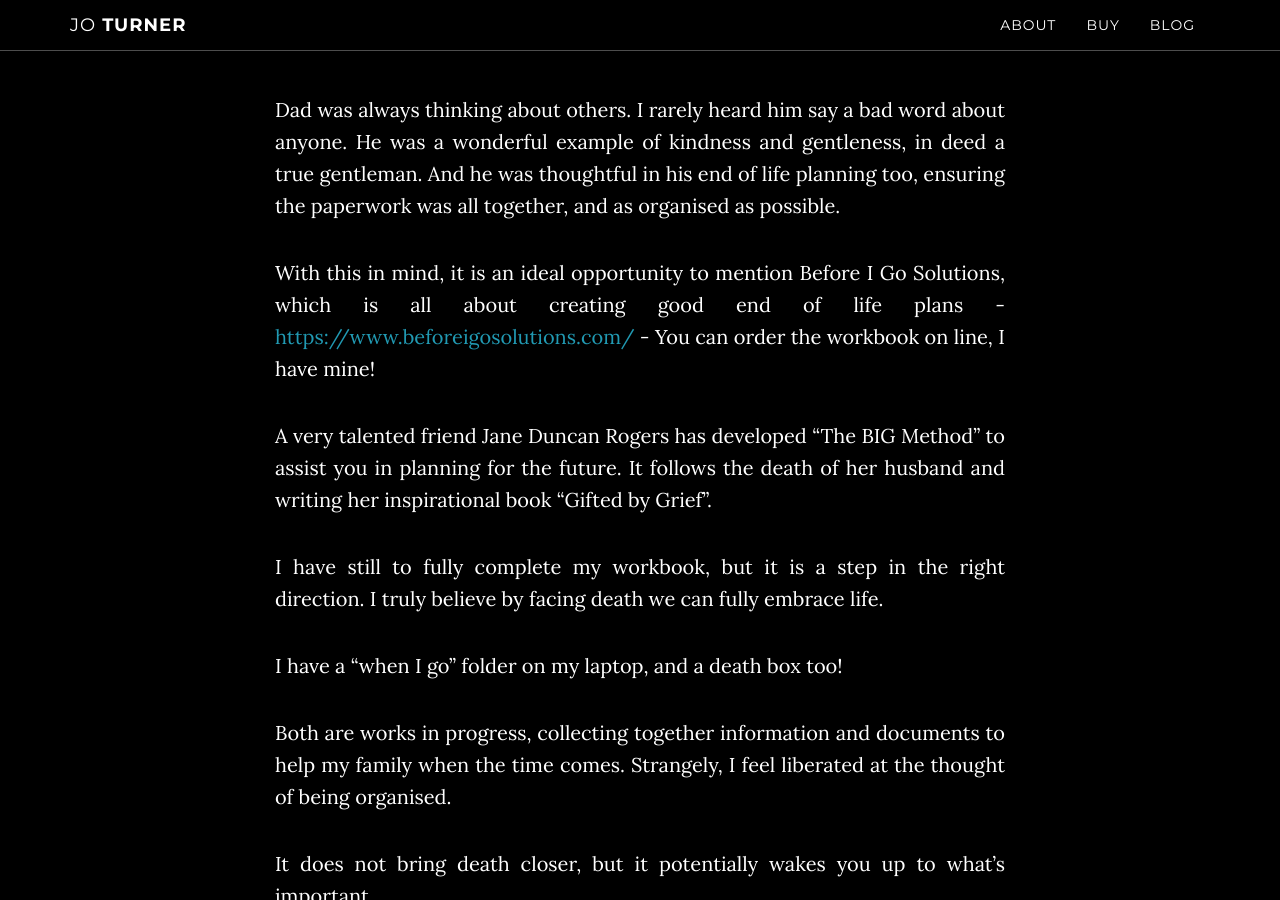
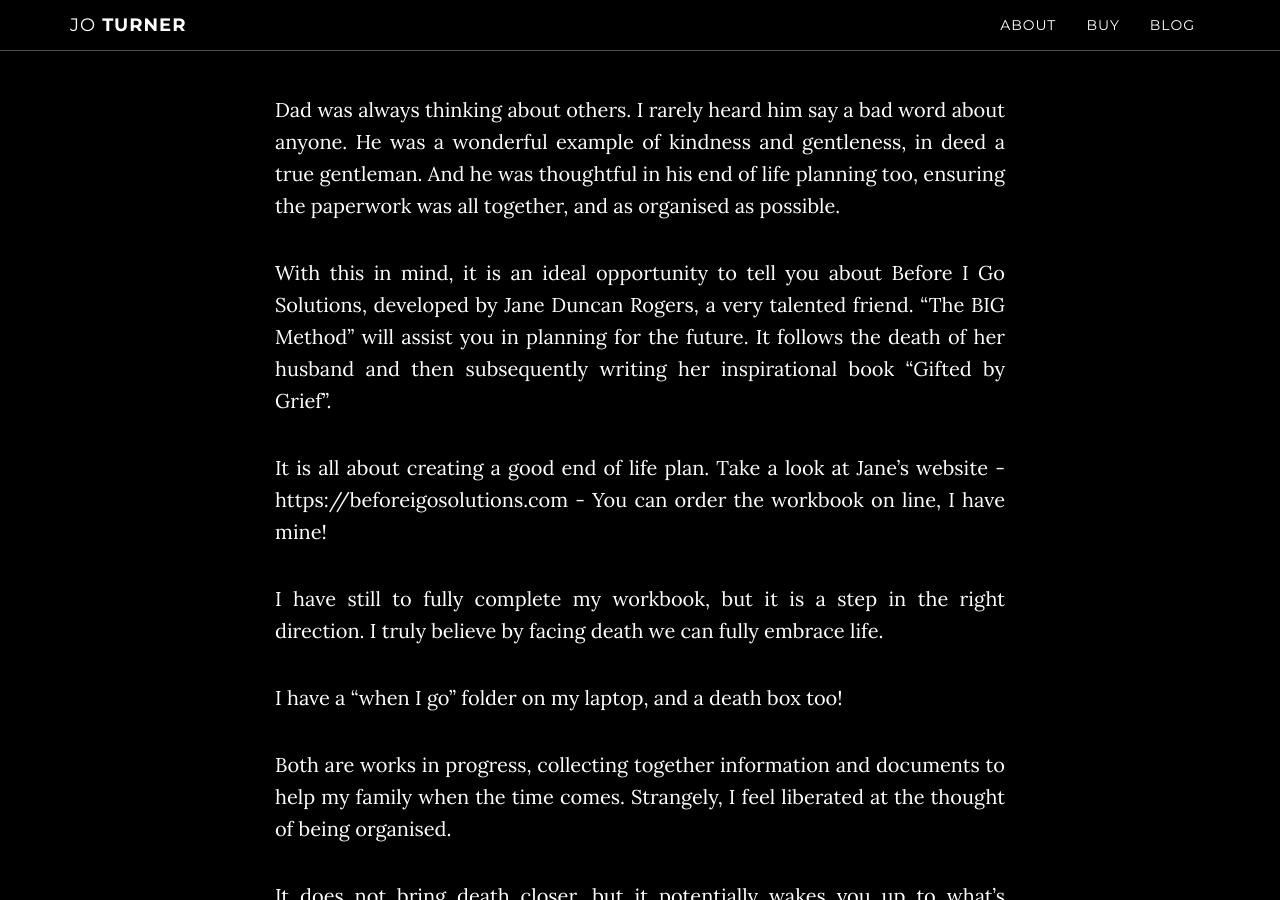
Before and after one commit to cardsfromtheedge/cardsfromtheedge.github.io, a Jekyll site: the page built from _posts/2019-08-04-Too-Soon-too-soon.md, in a window 1280 px wide and 900 px high, scrolled down 1862 px. Built offline with Jekyll 4.4.1, drawn with Linux system fonts in a browser that asks for light colours.

Commit message:
Update 2019-08-04-Too-Soon-too-soon.md

```diff
--- a/_posts/2019-08-04-Too-Soon-too-soon.md
+++ b/_posts/2019-08-04-Too-Soon-too-soon.md
@@ -24,9 +24,9 @@ He was a very organised person and had several years earlier, got a metal file t
 
 Dad was always thinking about others. I rarely heard him say a bad word about anyone. He was a wonderful example of kindness and gentleness, in deed a true gentleman. And he was thoughtful in his end of life planning too, ensuring the paperwork was all together, and as organised as possible.
 
-With this in mind, it is an ideal opportunity to mention Before I Go Solutions, which is all about creating good end of life plans - <a href="https://www.beforeigosolutions.com/">https://www.beforeigosolutions.com/</a> - You can order the workbook on line, I have mine!
+With this in mind, it is an ideal opportunity to tell you about Before I Go Solutions, developed by Jane Duncan Rogers, a very talented friend. “The BIG Method” will assist you in planning for the future. It follows the death of her husband and then subsequently writing her inspirational book “Gifted by Grief”.
 
-A very talented friend Jane Duncan Rogers has developed “The BIG Method” to assist you in planning for the future. It follows the death of her husband and writing her inspirational book “Gifted by Grief”.
+It is all about creating a good end of life plan. Take a look at Jane’s website - https://beforeigosolutions.com - You can order the workbook on line, I have mine!
 
 I have still to fully complete my workbook, but it is a step in the right direction. I truly believe by facing death we can fully embrace life.
 
```
